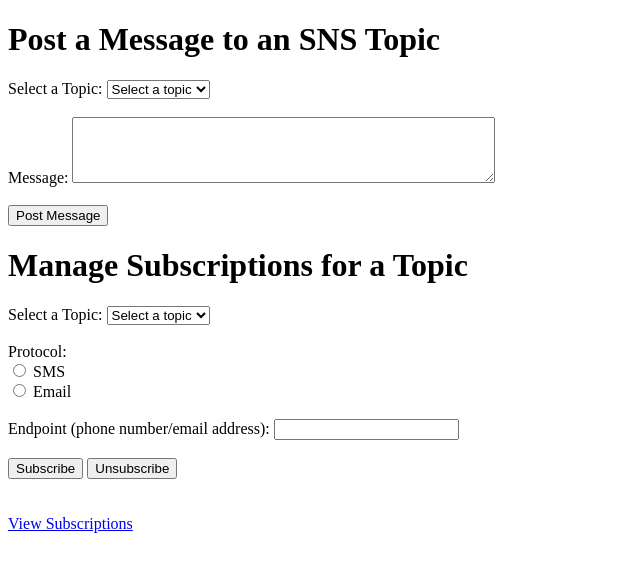
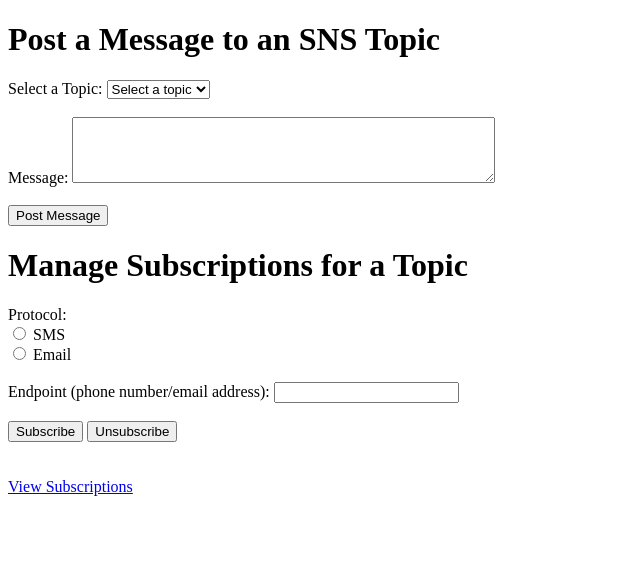
Before and after one commit to cevherdogan/mobile_apps, a Flask app: page / in a window 1280 px wide. Shown: the top 565 px of the page, without its empty margins (0-640 px from the left). Run offline with Flask 2, Linux system fonts and the light colour scheme; data that the repository does not hold is empty.

Commit message:
Hangi Topik de hangi üyelik var problem vardı çözüldü

```diff
--- a/awsops/sns/soft_switch/flask_app/app/routes.py
+++ b/awsops/sns/soft_switch/flask_app/app/routes.py
@@ -17,11 +17,10 @@ def index():
     mixed_topics = [topic for topic in topics if 'mixed' in topic.lower()]
     uncategorized_topics = [topic for topic in topics if topic not in sms_topics + email_topics + mixed_topics]
 
+    topic_arn = request.form.get('topic_arn')  # Retrieve topic_arn from the form
+
     if request.method == 'POST':
         action = request.form.get('action')
-        topic_arn = request.form.get('topic_arn')  # Retrieve topic_arn from the form
-
-        # Print or log the topic_arn for debugging
         print(f"Debug: TopicArn received - {topic_arn}")
 
         if not topic_arn:
@@ -30,20 +29,20 @@ def index():
         if action == 'publish':
             message = request.form['message']
             response = publish_to_topic(topic_arn, message, profile_name, region_name)
-            return render_template('index.html', sms_topics=sms_topics, email_topics=email_topics, mixed_topics=mixed_topics, uncategorized_topics=uncategorized_topics, response=response)
+            return render_template('index.html', sms_topics=sms_topics, email_topics=email_topics, mixed_topics=mixed_topics, uncategorized_topics=uncategorized_topics, topic_arn=topic_arn, response=response)
 
         elif action == 'subscribe':
             protocol = request.form['protocol']
             endpoint = request.form['endpoint']
             response = subscribe_to_topic(topic_arn, protocol, endpoint, profile_name, region_name)
-            return render_template('index.html', sms_topics=sms_topics, email_topics=email_topics, mixed_topics=mixed_topics, uncategorized_topics=uncategorized_topics, response=response)
+            return render_template('index.html', sms_topics=sms_topics, email_topics=email_topics, mixed_topics=mixed_topics, uncategorized_topics=uncategorized_topics, topic_arn=topic_arn, response=response)
 
         elif action == 'unsubscribe':
             subscription_arn = request.form['subscription_arn']
             response = unsubscribe_from_topic(subscription_arn, profile_name, region_name)
-            return render_template('index.html', sms_topics=sms_topics, email_topics=email_topics, mixed_topics=mixed_topics, uncategorized_topics=uncategorized_topics, response=response)
+            return render_template('index.html', sms_topics=sms_topics, email_topics=email_topics, mixed_topics=mixed_topics, uncategorized_topics=uncategorized_topics, topic_arn=topic_arn, response=response)
 
-    return render_template('index.html', sms_topics=sms_topics, email_topics=email_topics, mixed_topics=mixed_topics, uncategorized_topics=uncategorized_topics)
+    return render_template('index.html', sms_topics=sms_topics, email_topics=email_topics, mixed_topics=mixed_topics, uncategorized_topics=uncategorized_topics, topic_arn=topic_arn)
 
 @main.route('/subscriptions', methods=['GET'])
 def subscriptions():
@@ -51,6 +50,9 @@ def subscriptions():
     region_name = 'us-east-1'
     topic_arn = request.args.get('topic_arn')
 
+    # Debugging to check topic_arn
+    print(f"Debug: TopicArn in subscriptions - {topic_arn}")
+
     if not topic_arn:
         return "Error: TopicArn is required", 400
 
--- a/awsops/sns/soft_switch/flask_app/app/templates/index.html
+++ b/awsops/sns/soft_switch/flask_app/app/templates/index.html
@@ -43,32 +43,7 @@
 
     <h1>Manage Subscriptions for a Topic</h1>
     <form method="POST">
-        <label for="topic_arn">Select a Topic:</label>
-        <select name="topic_arn" id="topic_arn" required>
-            <option value="" disabled selected>Select a topic</option>
-            <optgroup label="SMS Topics">
-                {% for topic in sms_topics %}
-                    <option value="{{ topic }}">{{ topic }}</option>
-                {% endfor %}
-            </optgroup>
-            <optgroup label="Email Topics">
-                {% for topic in email_topics %}
-                    <option value="{{ topic }}">{{ topic }}</option>
-                {% endfor %}
-            </optgroup>
-            <optgroup label="Mixed Topics">
-                {% for topic in mixed_topics %}
-                    <option value="{{ topic }}">{{ topic }}</option>
-                {% endfor %}
-            </optgroup>
-            <optgroup label="Uncategorized Topics">
-                {% for topic in uncategorized_topics %}
-                    <option value="{{ topic }}">{{ topic }}</option>
-                {% endfor %}
-            </optgroup>
-        </select>
-
-        <br><br>
+        <input type="hidden" name="topic_arn" value="{{ topic_arn }}">
         <label for="protocol">Protocol:</label><br>
         <input type="radio" id="sms" name="protocol" value="sms" required>
         <label for="sms">SMS</label><br>
```
Also changed, not shown: awsops/sns/soft_switch/flask_app/app/templates/subscriptions.html (line endings or trailing spaces).
